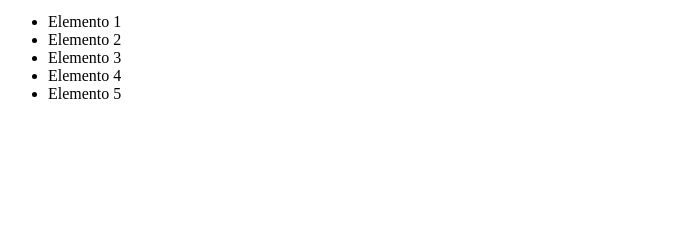
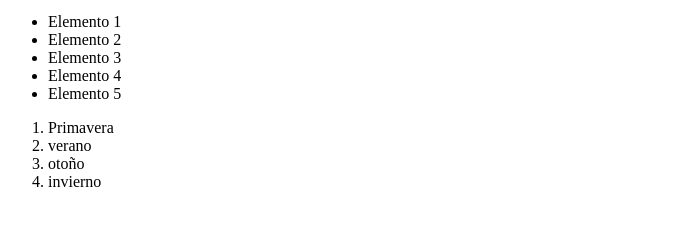
Before and after one commit to yopmagog/youtube-gits-magog, a plain HTML site: page index.html in a window 1280 px wide. Shown: the part 101-326 px from the top of the page, without its empty margins (0-674 px from the left). Drawn offline with Linux system fonts and the light colour scheme.

Commit message:
Agregando las estaciones del año

```diff
--- a/index.html
+++ b/index.html
@@ -19,6 +19,13 @@
       <li>Elemento 4</li>
       <li>Elemento 5</li>
     </ul>
+    <ol>
+      <li>Primavera</li>
+      <li>verano</li>
+      <li>otoño</li>
+      <li>invierno</li>
+    </ol>
+
     <script src="index.js"></script>
   </body>
 </html>
```
